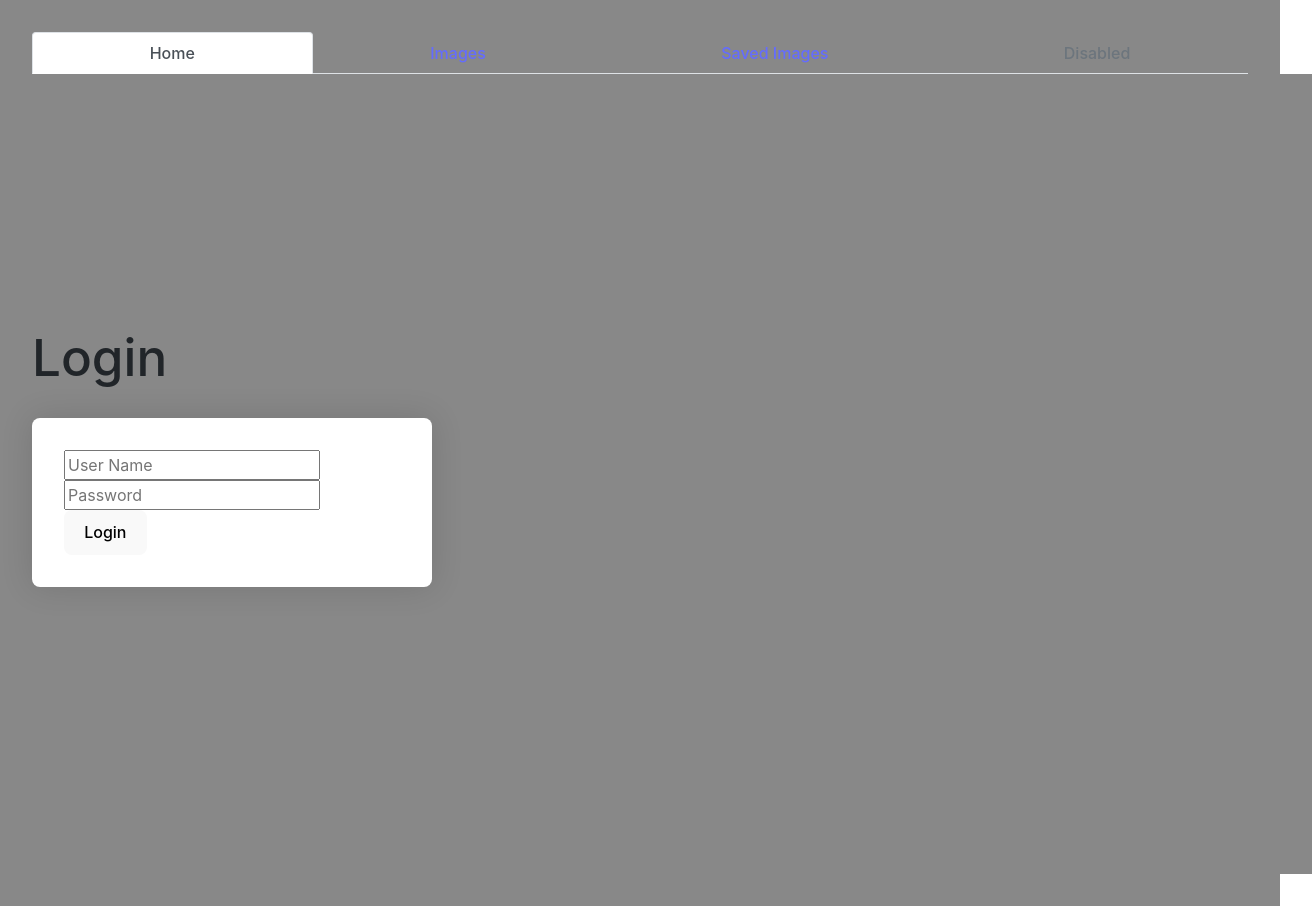
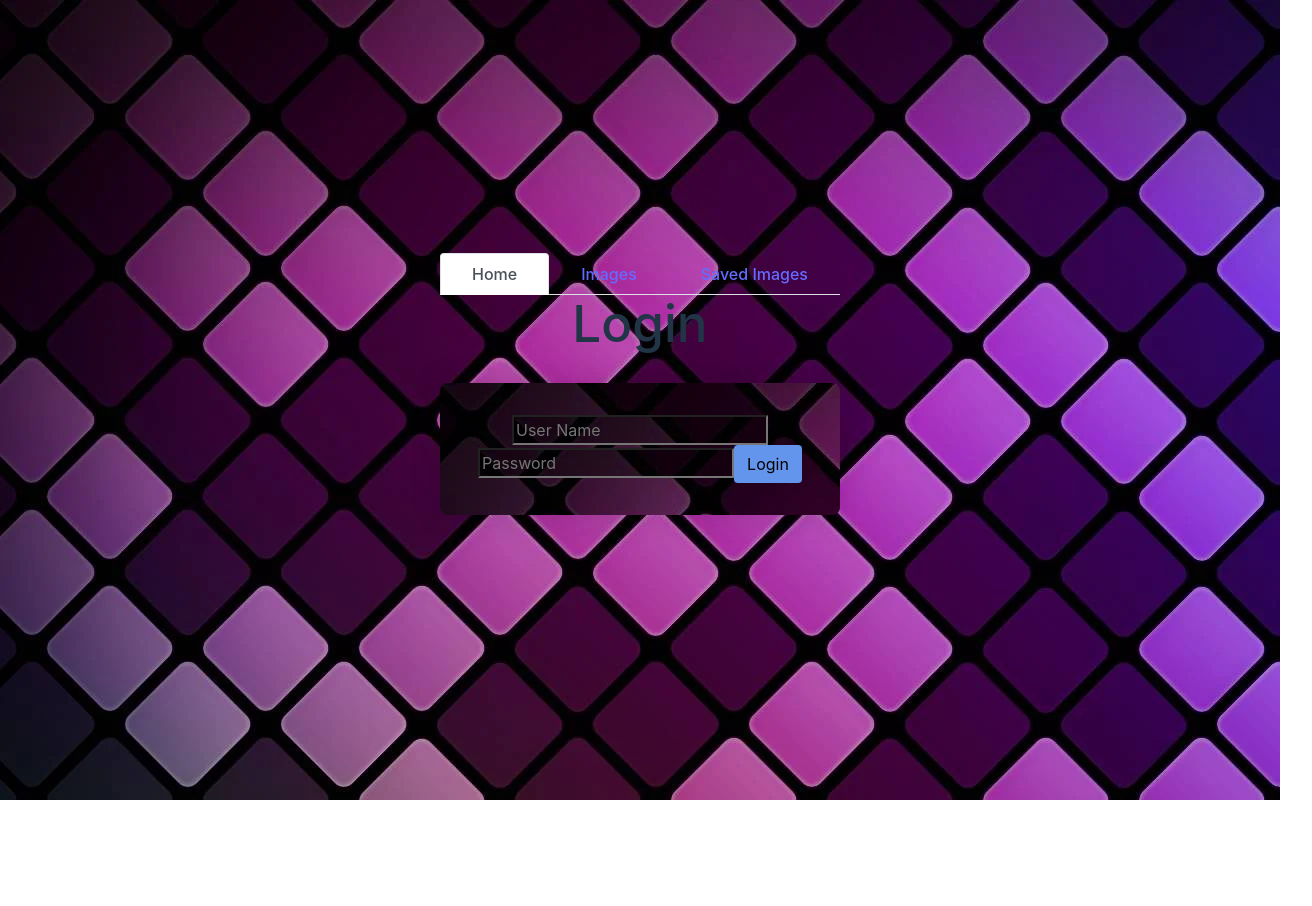
Before and after one commit to AlexanderStubMichelsen/DevDisplay.online-Frontend, a React (Vite) app: page / in a window 1280 px wide. Shown: the whole page, 1312 px wide, since content can reach past the window. After the commit the page ends 800 px from the top, so only its background shows below. Built offline with nearby package versions, Linux system fonts and the light colour scheme.

Commit message:
deletePicture from savedPictures
Deletes the picture but it is not updated instantly through useState.

```diff
--- a/src/App.css
+++ b/src/App.css
@@ -1,5 +1,18 @@
 body {
-  background-color: #888;
+  font-family: -apple-system, BlinkMacSystemFont, "Segoe UI", "Roboto",
+    "Oxygen", "Ubuntu", "Cantarell", "Fira Sans", "Droid Sans", "Helvetica Neue",
+    sans-serif;
+  -webkit-font-smoothing: antialiased;
+  -moz-osx-font-smoothing: grayscale;
+  text-rendering: optimizeLegibility;
+  font-synthesis: none;
+  color: #213547;
+  background-image: url('./assets/SZdhPUH.webp');
+  margin: 0;
+  display: flex;
+  place-items: center;
+  min-width: 100vw;
+  min-height: 100vh;
 }
 
 .loginform {
@@ -9,7 +22,15 @@ body {
   padding: 2em;
   margin: 2em auto;
   max-width: 25em;
+  background-image: url('./assets/SZdhPUH.webp');
 }
+
+.input {
+  background-image: url('./assets/SZdhPUH.webp');
+}
+
+.btn {
+background-color: cornflowerblue;}
 
 #root {
   max-width: 1280px;
--- a/src/App.jsx
+++ b/src/App.jsx
@@ -36,7 +36,6 @@ const App = ({ setIsLoggedIn }) => {
   return (
     <>
     <FillExample />
-      <body>
         <div>
           <h1>Login</h1>
 
@@ -55,15 +54,14 @@ const App = ({ setIsLoggedIn }) => {
             ) : (
 
 <form className='loginform' onChange={onChange}>
-            <input placeholder="User Name" id="username" />
-            <input placeholder="Password" id="password" />
-            <button onClick={performLogin}>Login</button>
+            <input placeholder="User Name" id="username" className='input' />
+            <input placeholder="Password" id="password" className='input' />
+            <button onClick={performLogin} className='btn' >Login</button>
           </form>
 
             )}
           </div>
         </div>
-      </body>
     </>
   );
 };
--- a/src/components/NavBar.jsx
+++ b/src/components/NavBar.jsx
@@ -19,11 +19,6 @@ function NavBar() {
           <Nav.Link>Saved Images</Nav.Link>
         </LinkContainer>
       </Nav.Item>
-      <Nav.Item>
-        <Nav.Link eventKey="disabled" disabled>
-          Disabled
-        </Nav.Link>
-      </Nav.Item>
     </Nav>
   );
 }
--- a/src/components/SavedImages.jsx
+++ b/src/components/SavedImages.jsx
@@ -20,6 +20,27 @@ function SavedImages() {
         fetchDataFromPictures(); // Call the async function within useEffect
     }, []); // Empty dependency array to run once on component mount
 
+    const deletePicture = async (id) => {
+        try {
+            const endpoint = 'pictures/' + facade.getUserName() + '/' + id;
+            const method = 'DELETE';
+            const response = await facade.fetchData(endpoint, method, true);
+
+            if (response.status === 200 || response.status === 204) {
+                // Deletion successful, update state
+                setPictures(pictures.filter(picture => picture.id !== id));
+                console.log('Picture deleted successfully');
+            } else {
+                // Handle deletion failure or other statuses here,
+                setPictures(pictures.filter(picture => picture.id !== id));
+                console.error('Failed to delete picture:', response);
+            }
+        } catch (error) {
+            console.error('Error deleting picture:', error);
+        }
+    };
+
+
     return (
         <>
             <NavBar />
@@ -30,7 +51,12 @@ function SavedImages() {
                         <div>
                             {/* Render your pictures here */}
                             {pictures.map((picture, index) => (
-                        <img key={index} src={picture.url} alt={`Picture ${index}`} />
+                                <img
+                                    onClick={() => deletePicture(picture.id)}
+                                    key={index}
+                                    src={picture.url}
+                                    alt={`Picture ${index}`}
+                                />
                             ))}
                         </div>
                     ) : (
--- a/src/css/NavBar.css
+++ b/src/css/NavBar.css
@@ -2,5 +2,6 @@
     position: sticky;
     top: 0;
     z-index: 1000; /* Adjust z-index to ensure it's above other elements if needed */
+
     /* Additional styling if required */
   }
--- a/src/util/apiFacade.js
+++ b/src/util/apiFacade.js
@@ -125,6 +125,12 @@ function apiFacade()
         return fetch(URL + PICTURE_ROUTE, options).then(handleHttpErrors)
     }
 
+    const  deletePicture = (id) =>
+    {
+        const options = makeOptions("DELETE", null, true)
+        return fetch(URL + PICTURE_ROUTE + "/" + getUserName + "/" + id, options).then(handleHttpErrors)
+    }
+
     return {
         makeOptions,
         setToken,
```
Also changed, not shown: src/assets/149186-top-graphic-background-1920x1200.jpg (added), src/assets/SZdhPUH.webp (added). Lines whose indentation alone changed are shown as unchanged.
